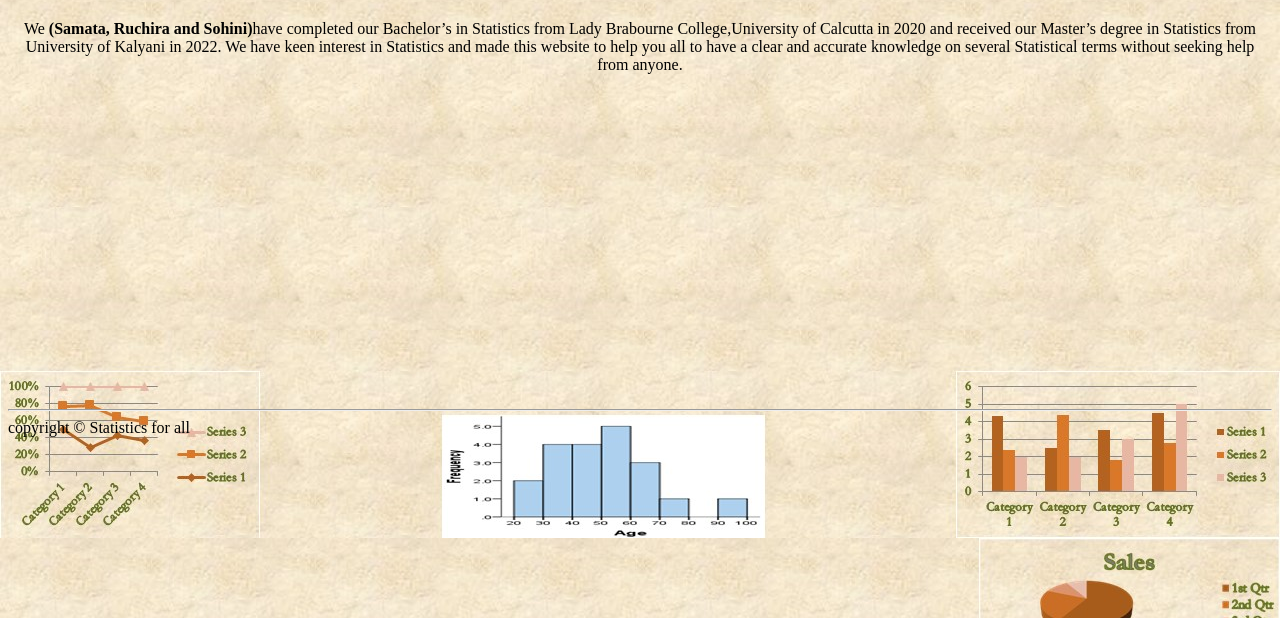
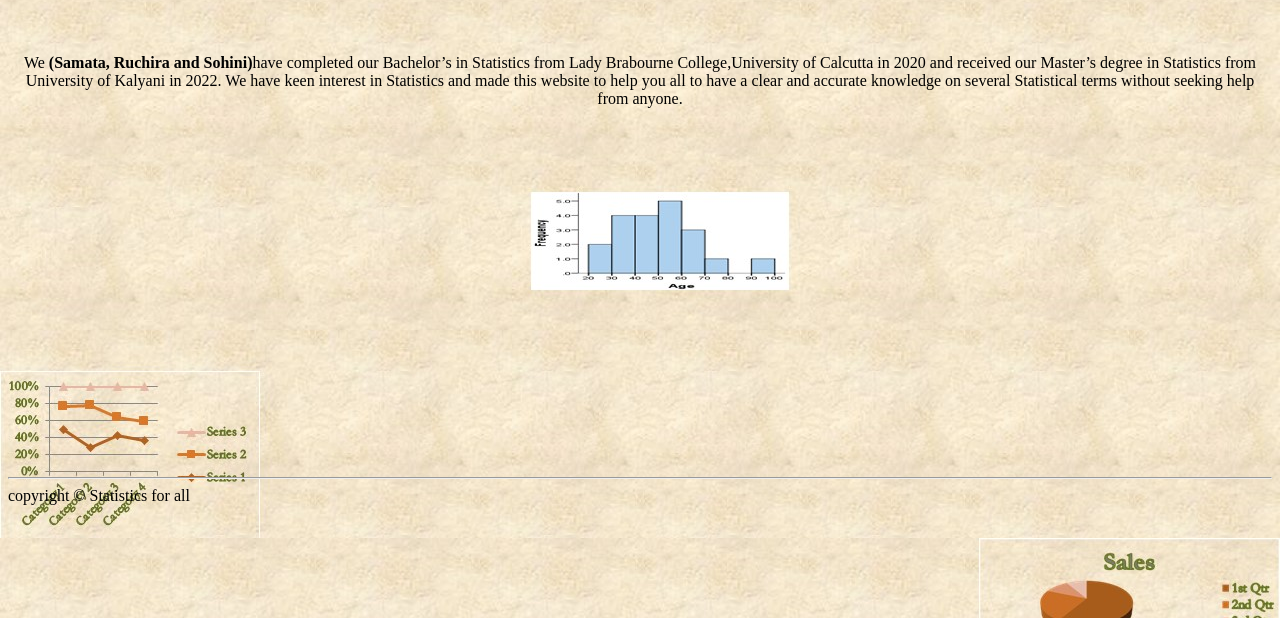
Before and after one commit to sohini25/statisticsforum, a plain HTML site: page about us.html in a window 1280 px wide. Shown: the part 182-800 px from the top of the page. Drawn offline with Linux system fonts and the light colour scheme.

Commit message:
Add files via upload

```diff
--- a/about us.html
+++ b/about us.html
@@ -1,10 +1,10 @@
 <DOCTYPE html>
 <head><title>about us</title>
 <meta charset ="UTF-8">
-<meta name ="viewport" content ="width=device-width, initial scale="1.0">
+<meta name ="viewport" content ="width=device-width, initial scale="2.0">
 </head>
 <body>
-<body background ="image5.jpg">
+<body background ="logo1.jpg">
 <header>
 <a href = "index.html">
 <img src ="image2.jpg" alt="Statistics for all" title="statistics for all">
@@ -25,17 +25,17 @@
 </nav>
 </table>
 <hr>
-<td bgcolor="lightcyan" align ="center" size="50" >
+<td bgcolor="lightcyan" align ="center" size="50">
 <a href ="#"><h2 align = "center"> ABOUT US</h2></a>
 <table>
 <tr>
 
-<td align ="center" size ="100">
+<td align ="center" size ="200">
 
-<p align= "center ">We <strong>(Samata, Ruchira and Sohini)</strong>have completed our Bachelor’s in Statistics from Lady Brabourne College,University of Calcutta
+<br><p align= "center ">We <strong>(Samata, Ruchira and Sohini)</strong>have completed our Bachelor’s in Statistics from Lady Brabourne College,University of Calcutta
 in 2020 and received our Master’s degree in Statistics from University of Kalyani in 2022.
 We have keen interest in Statistics and made this website to help you all to have a clear and
-accurate knowledge on several Statistical terms without seeking help from anyone.</p>
+accurate knowledge on several Statistical terms without seeking help from anyone.</p></br></td>
 
 </a>
 </tr></table>
```
Also changed, not shown: contact us.html (+2 -2 lines).
